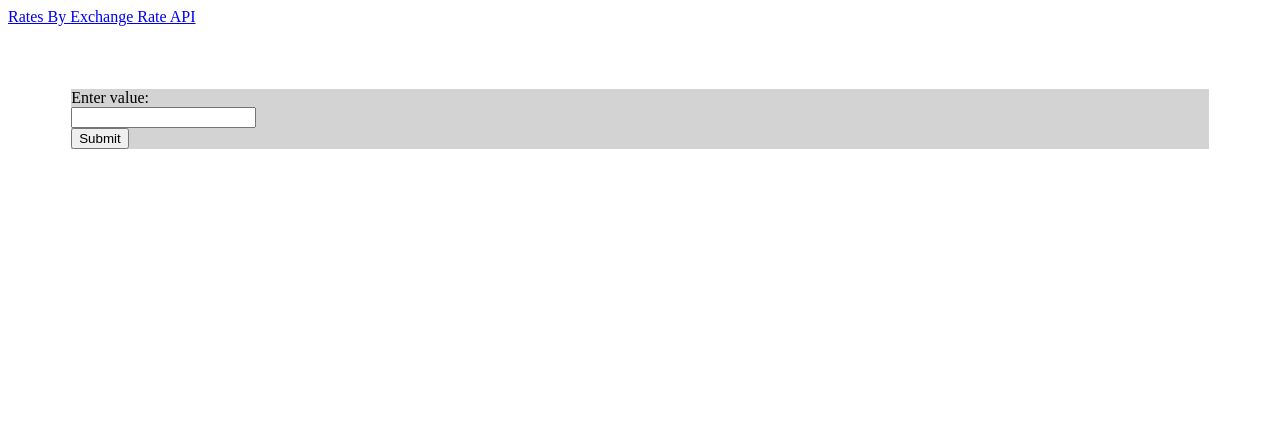
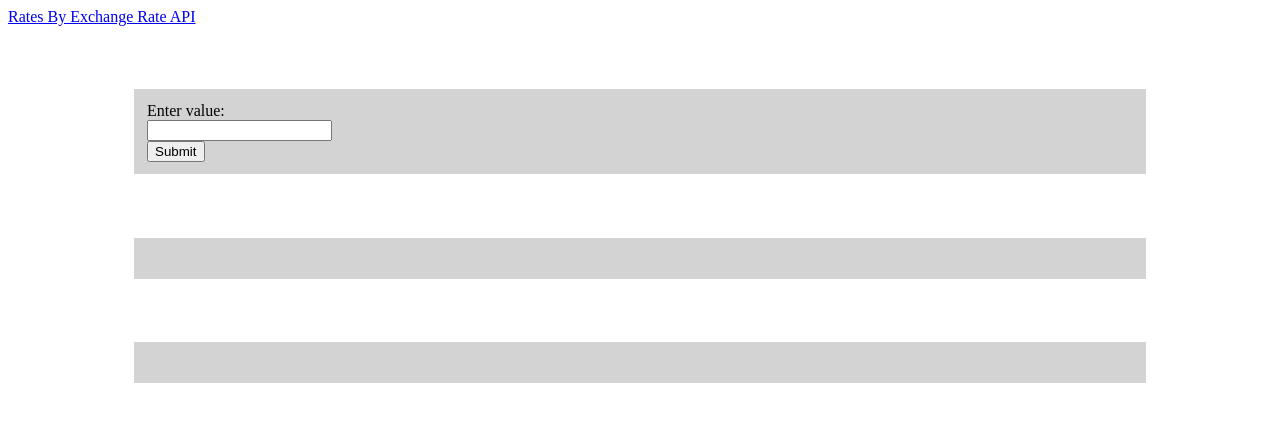
Before and after one commit to cisar2218/MillionaireMeter, a PHP site: page / in a window 1280 px wide. Shown: the top 422 px of the page. Run offline with PHP 8.4, Linux system fonts and the light colour scheme.

Commit message:
commit6
DicaprioLaugh

```diff
--- a/index.php
+++ b/index.php
@@ -6,11 +6,16 @@
     <title>Title of the document</title>
     <!-- hide arrows in the form field -->
     <style>
+        body{
+
+        }
         .input,
         .output {
-            margin: 5%;
+            padding:1%;
+            margin-left: 10%;
+            margin-right: 10%;
+            margin-top:5%;
             background-color: lightgrey;
-
         }
 
         input::-webkit-outer-spin-button,
@@ -35,7 +40,7 @@
             try {
                 // Fetch exchange rates using AJAX with JSON
                 const endpoint = 'latest';
-                const access_key = '13f4fce0630b10ab2385ece3';
+                const access_key = '13f4fce0630b10ab2385ece3'; // Replace 'API_KEY' with your actual API key
                 $.ajax({
                     url: 'https://open.er-api.com/v6/' + endpoint + '?access_key=' + access_key,
                     dataType: 'json',
@@ -56,21 +61,28 @@
                             }
                         }
 
+                        var img = "";
+                        if(counter>0){
+                            img = '<br><img width="100px" height="100px" src="leonardo.png" />';
+                        }
+
                         // Sort the rates array based on the value (descending order)
                         rates.sort((a, b) => b.value - a.value);
 
                         // Construct the HTML content for displaying sorted rates
                         currency = rates.map(rate => `<span style="color: ${rate.color}">${rate.currency}: ${rate.value}</span><br>`).join('');
 
-                        document.getElementById("data1").innerHTML = "You are a millionaire in " + counter + " countries";
+                        document.getElementById("data1").innerHTML = "You are a millionaire in " + counter + " countries" + img;
                         document.getElementById("data2").innerHTML = currency;
                     },
                     error: function (xhr, status, error) {
                         console.error("AJAX request error:", error);
+                        // Handle error gracefully, e.g., display an error message to the user
                     }
                 });
             } catch (error) {
                 console.error(error);
+                // Handle error gracefully, e.g., display an error message to the user
             }
         }
     </script>
```
Also changed, not shown: leonardo.png (added).
